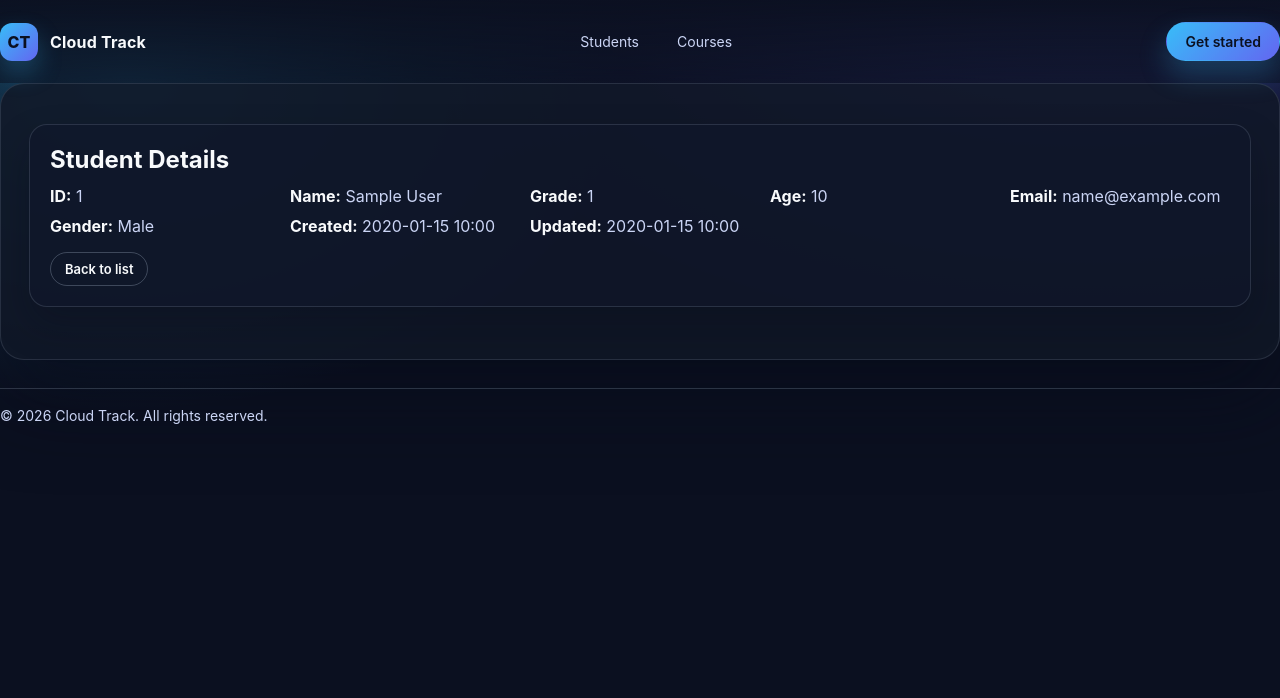
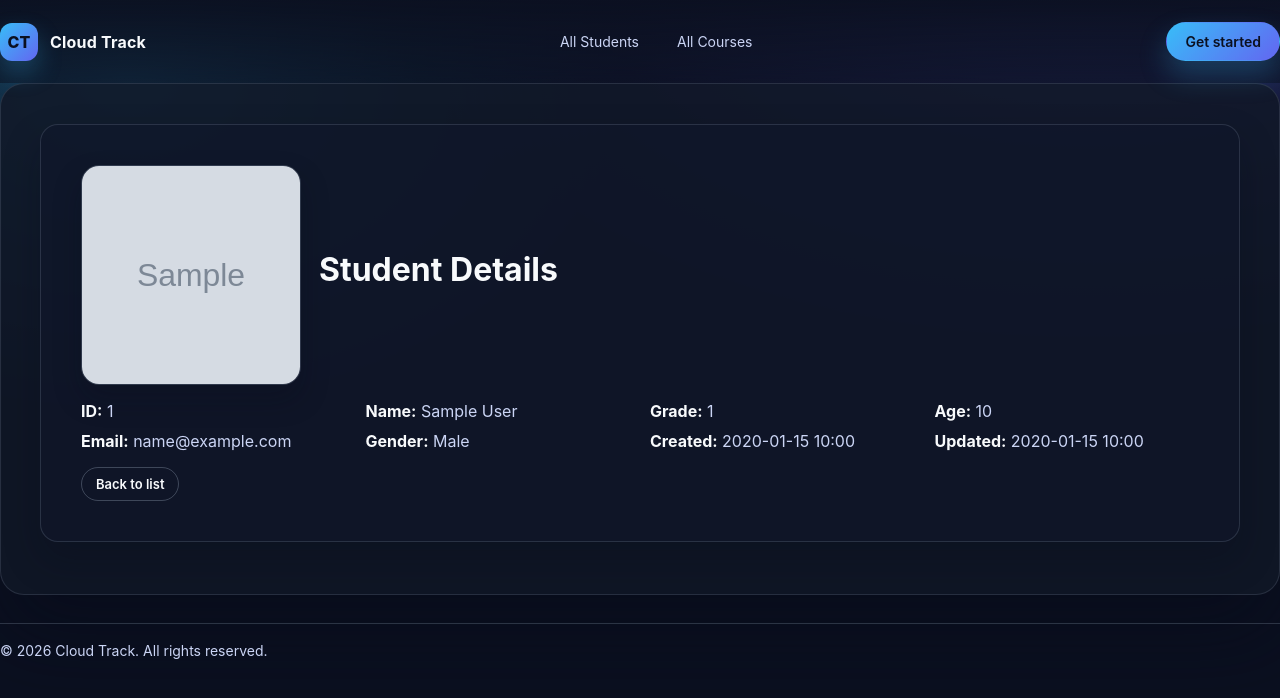
Before and after one commit to NohaAShehab/ptp46-cloudDev-django, a Django app: page /students/show/1 in a window 1280 px wide. Shown: the top 698 px of the page. Run offline with Django 5.2, Linux system fonts and the light colour scheme; tables that the repository leaves empty hold one stand-in row (values such as "Sample post"); grey boxes marked "Sample" are stand-in pictures.

Commit message:
uploading image

```diff
--- a/cloud-track/iti/urls.py
+++ b/cloud-track/iti/urls.py
@@ -16,6 +16,9 @@ Including another URLconf
 """
 from django.contrib import admin
 from django.urls import path, include
+from django.conf.urls.static import static
+from django.conf import settings
+
 
 from students.views import hello, students_index, student_profile, landing
 from courses.views import courses_landing
@@ -24,13 +27,8 @@ urlpatterns = [
     # admin
     path('admin/', admin.site.urls),
     # ___________ students
-    # path('hello', hello, name='hello.test'),
-    # path('index/', students_index, name='students.index'),
-    # # path('index/<id>', student_profile, name='students.profile'),
-    # path('index/<int:id>', student_profile, name='students.profile'),
-    # path('landing/', landing, name='students.landing'),
     path('students/', include('students.urls')),
     # courses
-    # path('courses/', courses_landing, name='courses.index'),
     path('courses/', include('courses.urls')),
-]
+]  + static(settings.MEDIA_URL, document_root=settings.MEDIA_ROOT)
+    # 127.0.0.1:8000/media/
--- a/cloud-track/students/models.py
+++ b/cloud-track/students/models.py
@@ -17,7 +17,8 @@ class Student(models.Model):
     grade = models.IntegerField(null=True)
     age = models.IntegerField(default=10)
     email = models.EmailField(null=True, unique=True, blank=True)
-    image = models.CharField(max_length=100, null=True, blank=True)
+    # image = models.CharField(max_length=100, null=True, blank=True)
+    image = models.ImageField(upload_to='students/images', null=True, blank=True)
     gender = models.CharField(null=True, blank=True, choices=[("M", "Male"), ("F", "Female")])
     created_at = models.DateTimeField(auto_now_add=True, null=True)
     updated_at = models.DateTimeField(auto_now=True, null=True)
@@ -39,6 +40,10 @@ class Student(models.Model):
         delete_url = reverse("students.delete", args=[self.id])
         return delete_url
 
+    @property
+    def image_url(self):
+        return f"/media/{self.image}"
+
 
     @classmethod
     def get_all(cls):
--- a/cloud-track/students/templates/layouts/base.html
+++ b/cloud-track/students/templates/layouts/base.html
@@ -130,8 +130,8 @@
                 Cloud Track
             </div>
             <div class="nav-links">
-                <a href="/students/landing/">Students</a>
-                <a href="/courses/landing">Courses</a>
+                <a href="{% url 'students.index' %}">All Students</a>
+                <a href="{% url 'courses.landing' %}">All Courses</a>
             </div>
             <a class="btn" href="/students/landing/">Get started</a>
         </nav>
--- a/cloud-track/students/templates/students/create.html
+++ b/cloud-track/students/templates/students/create.html
@@ -78,7 +78,7 @@
     <div class="form-card">
         <h1 class="form-title">Create Student</h1>
         <p class="form-subtitle">Fill out the details below to add a new student.</p>
-        <form method="post">
+        <form method="post" enctype="multipart/form-data">
             {% csrf_token %}
             <div class="form-grid">
                 <div class="field">
@@ -107,7 +107,7 @@
                 </div>
                 <div class="field full-width">
                     <label for="image">Image URL</label>
-                    <input id="image" name="image" type="text" placeholder="https://...">
+                    <input id="image" name="image" type="file" placeholder="https://...">
                 </div>
             </div>
             <div class="form-actions">
--- a/cloud-track/students/templates/students/index.html
+++ b/cloud-track/students/templates/students/index.html
@@ -14,7 +14,7 @@
         }
         .cards-grid {
             display: grid;
-            grid-template-columns: repeat(auto-fit, minmax(240px, 1fr));
+            grid-template-columns: repeat(4, minmax(0, 1fr));
             gap: 16px;
         }
         .student-card {
--- a/cloud-track/students/templates/students/show.html
+++ b/cloud-track/students/templates/students/show.html
@@ -8,12 +8,28 @@
             background: rgba(15, 23, 42, 0.6);
             border: 1px solid rgba(148, 163, 184, 0.2);
             border-radius: 18px;
-            padding: 20px;
+            padding: 40px;
             box-shadow: 0 18px 36px rgba(6, 10, 24, 0.28);
+            max-width: 1200px;
+            margin: 0 auto;
         }
         .details-header {
             margin: 0 0 12px;
-            font-size: 24px;
+            font-size: 32px;
+        }
+        .details-media {
+            display: flex;
+            align-items: center;
+            gap: 18px;
+            margin-bottom: 16px;
+        }
+        .student-image {
+            width: 220px;
+            height: 220px;
+            border-radius: 18px;
+            object-fit: cover;
+            border: 1px solid rgba(148, 163, 184, 0.25);
+            box-shadow: 0 14px 28px rgba(6, 10, 24, 0.25);
         }
         .details-list {
             list-style: none;
@@ -45,7 +61,14 @@
 
 {% block content %}
     <div class="details-card">
-        <h1 class="details-header">Student Details</h1>
+        <div class="details-media">
+<!--            {{student.image}}-->
+            {% if student.image %}
+<!--                <img class="student-image" src="/media/{{ student.image }}" alt="{{ student.name }}">-->
+            <img class="student-image" src="{{ student.image_url}}" alt="{{ student.name }}">
+            {% endif %}
+            <h1 class="details-header">Student Details</h1>
+        </div>
         <ul class="details-list">
             <li><strong>ID:</strong> {{ student.id }}</li>
             <li><strong>Name:</strong> {{ student.name }}</li>
--- a/cloud-track/students/views.py
+++ b/cloud-track/students/views.py
@@ -110,12 +110,15 @@ def create(request):
     print(request) # info about request
     if request.method == "POST":
         # check data sent in the request body
-        print(request.POST)
+        print(request.POST, request.FILES)
         name = request.POST['name']
         age = request.POST['age']
         email = request.POST['email']
         grade = request.POST['grade']
-        image = request.POST['image']
+        # you choose to upload file --> use enctype: multipart - formdata
+        # you find the files ?? FILES
+        # image = request.POST['image']
+        image = request.FILES['image']
         gender = request.POST['gender']
         student = Student(name=name, age=age, email=email, grade=grade, image=image,
                           gender=gender)
--- /dev/null
+++ b/day03notes.txt
@@ -0,0 +1,4 @@
+
+# 1- upload image ??
+    --> define ==> use files in model
+    --> use ImageField
```
Also changed, not shown: cloud-track/iti/settings.py (+6 -1 lines), cloud-track/media/students/images/pic1.jpg (added), cloud-track/media/students/images/pic3.png (added), cloud-track/pic3.png (added), cloud-track/students/images/pic3.png (added).
